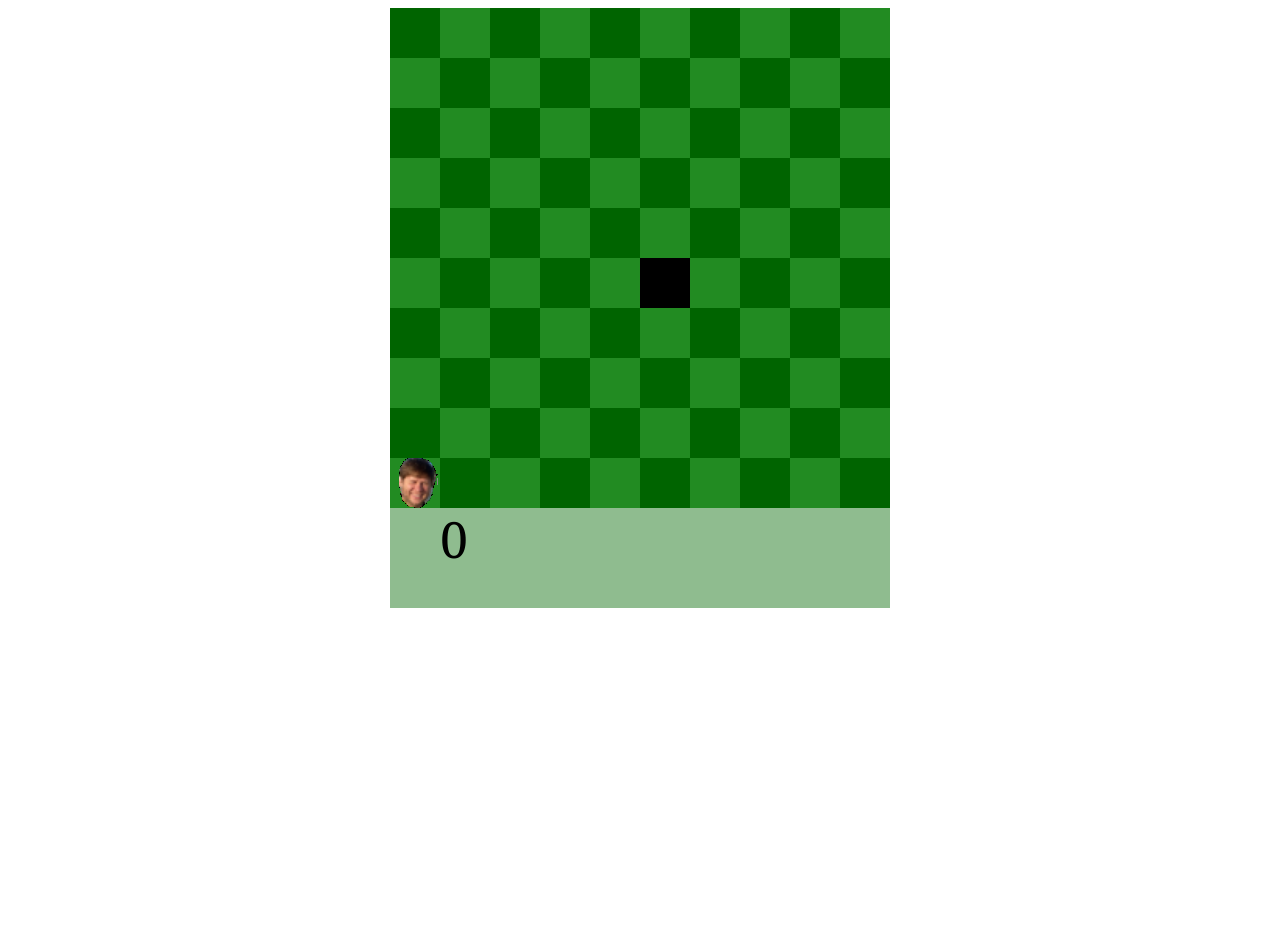
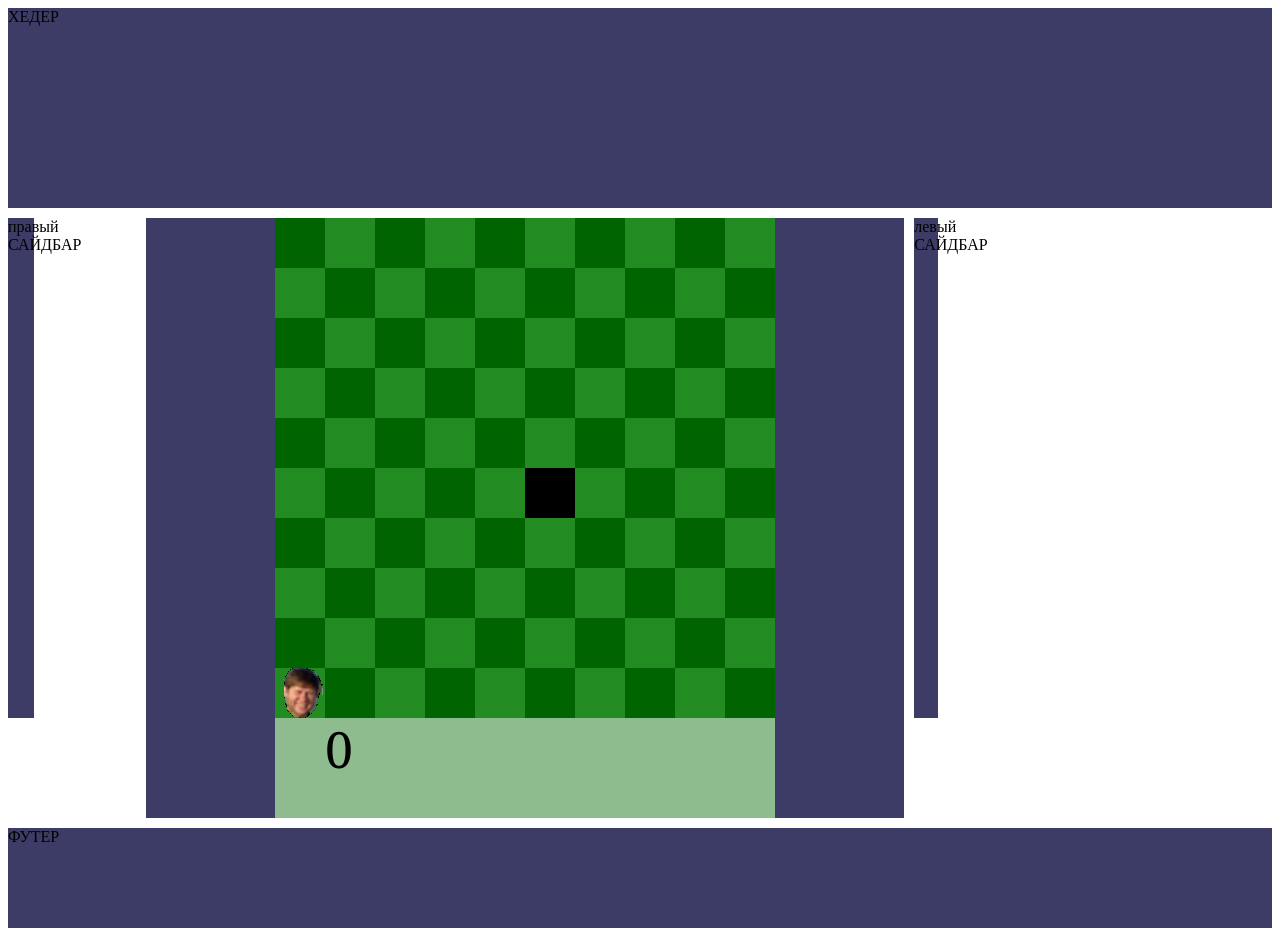
Before and after one commit to PankratovRoman/snake, a plain HTML site: page index.html in a window 1280 px wide. Before the commit the page ends 800 px from the top, so only its background shows below. Drawn offline with Linux system fonts and the light colour scheme.

Commit message:
Add files via upload

```diff
--- a/index.html
+++ b/index.html
@@ -9,10 +9,34 @@
 
 </head>
 <body>
-<div id="snakeGameMainPole">
-<canvas id="gamePole" ></canvas>
-<!--<canvas id="gamePole"  width="608" height="608"></canvas>-->
+
+<div class="wrapper">
+
+    <div class="header">
+        <div class="inner-header">ХЕДЕР</div>
     </div>
+
+    <div class="row">
+        <div class="right-sidebar">
+            <div class="inner-right-sidebar"> правый САЙДБАР</div>
+        </div>
+        <div class="content">
+            <div class="inner-content">
+                <canvas id="gamePole"></canvas>
+            </div>
+        </div>
+        <div class="left-sidebar">
+            <div class="inner-left-sidebar">левый САЙДБАР</div>
+        </div>
+    </div>
+
+    <div class="footer">
+        <div class="inner-footer"> ФУТЕР</div>
+    </div>
+
+
+</div>
+
 
 <script src="js\script.js"></script>
 
```
Lines whose indentation alone changed are shown as unchanged.
